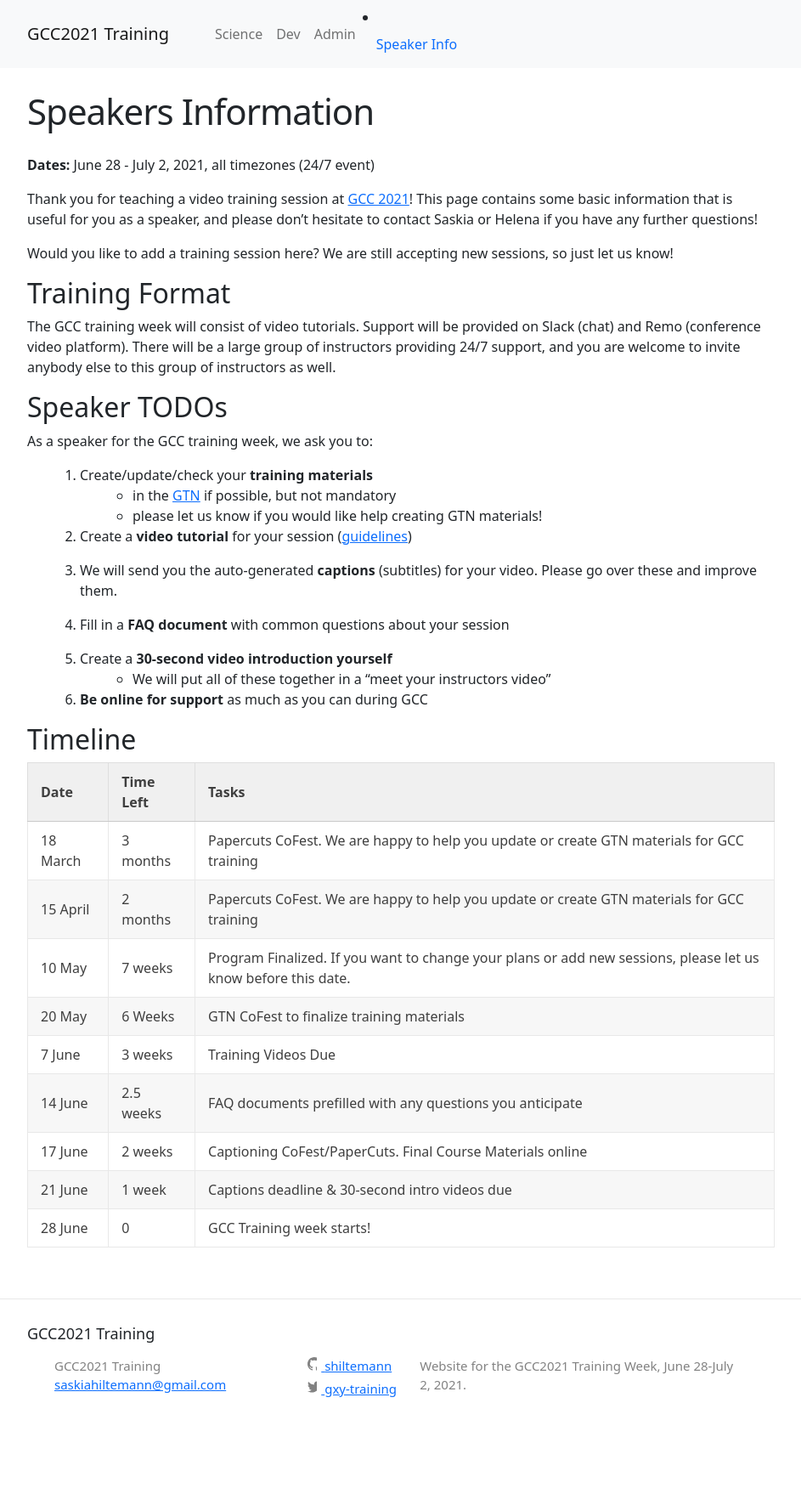
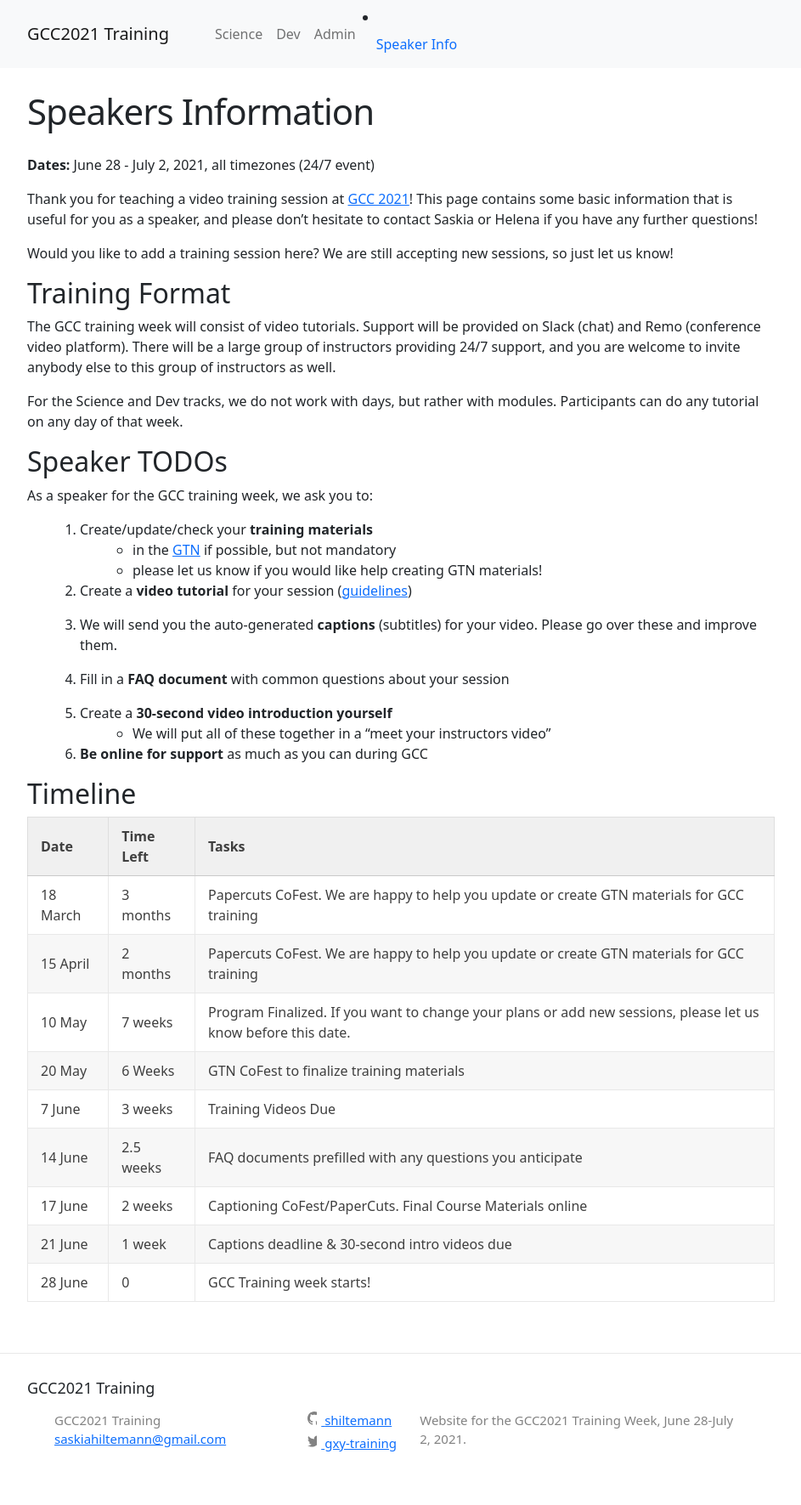
Before and after one commit to shiltemann/gcc2021-training, a Jekyll site: the page built from for-speakers.md, in a window 1280 px wide. Shown: the whole page at 85% size, without its empty margins (168-1111 px from the left). Built offline with Jekyll 4.4.1, drawn with Linux system fonts in a browser that asks for light colours; before the commit the page ends 1707 px from its top, so only the background shows below that.

Commit message:
comment on moduels/days

```diff
--- a/for-speakers.md
+++ b/for-speakers.md
@@ -22,6 +22,8 @@ will be provided on Slack (chat) and Remo (conference video platform).
 There will be a large group of instructors providing 24/7 support, and
 you are welcome to invite anybody else to this group of instructors as well.
 
+
+For the Science and Dev tracks, we do not work with days, but rather with modules. Participants can do any tutorial on any day of that week.
 
 ## Speaker TODOs
 
```
